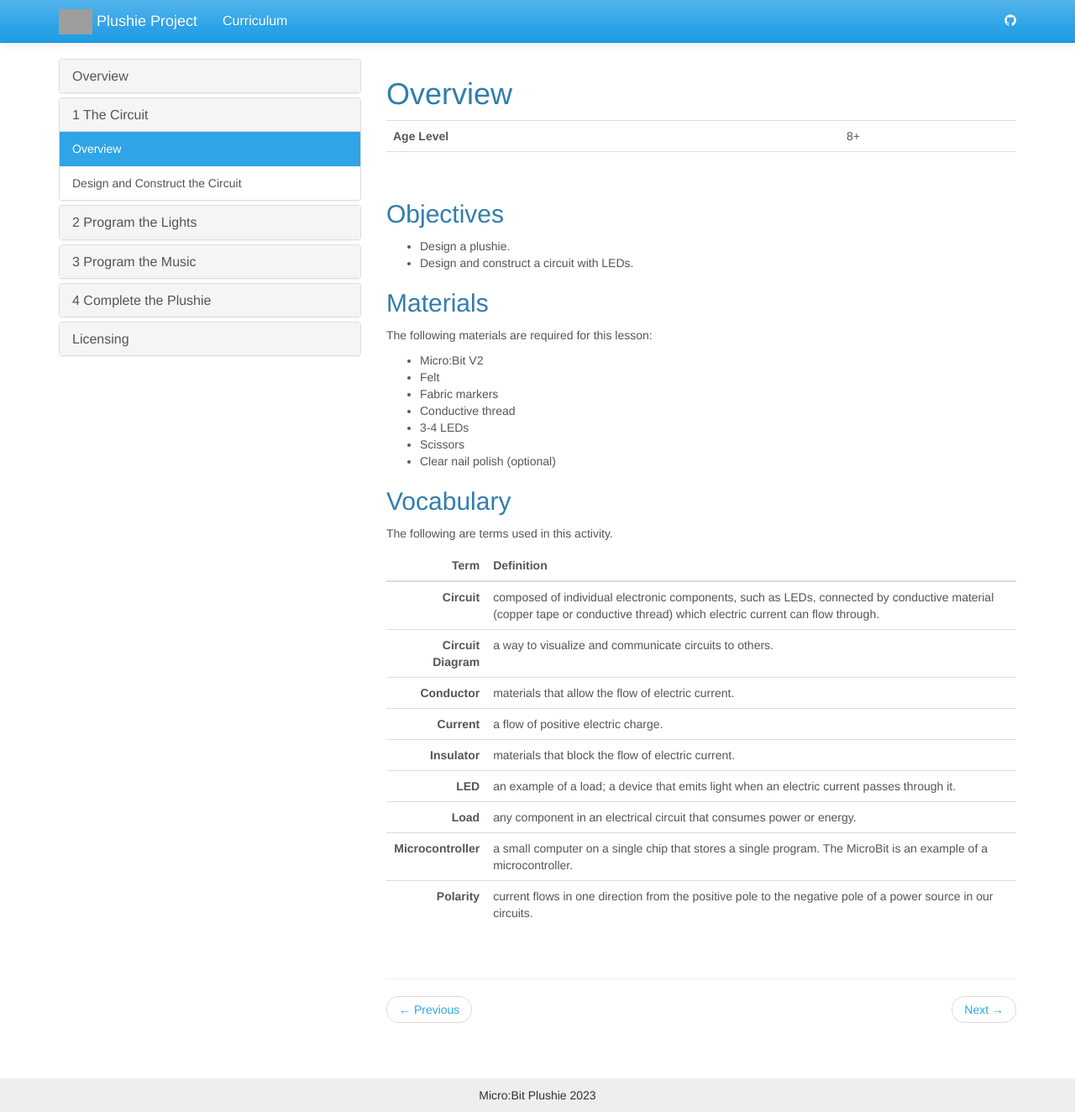
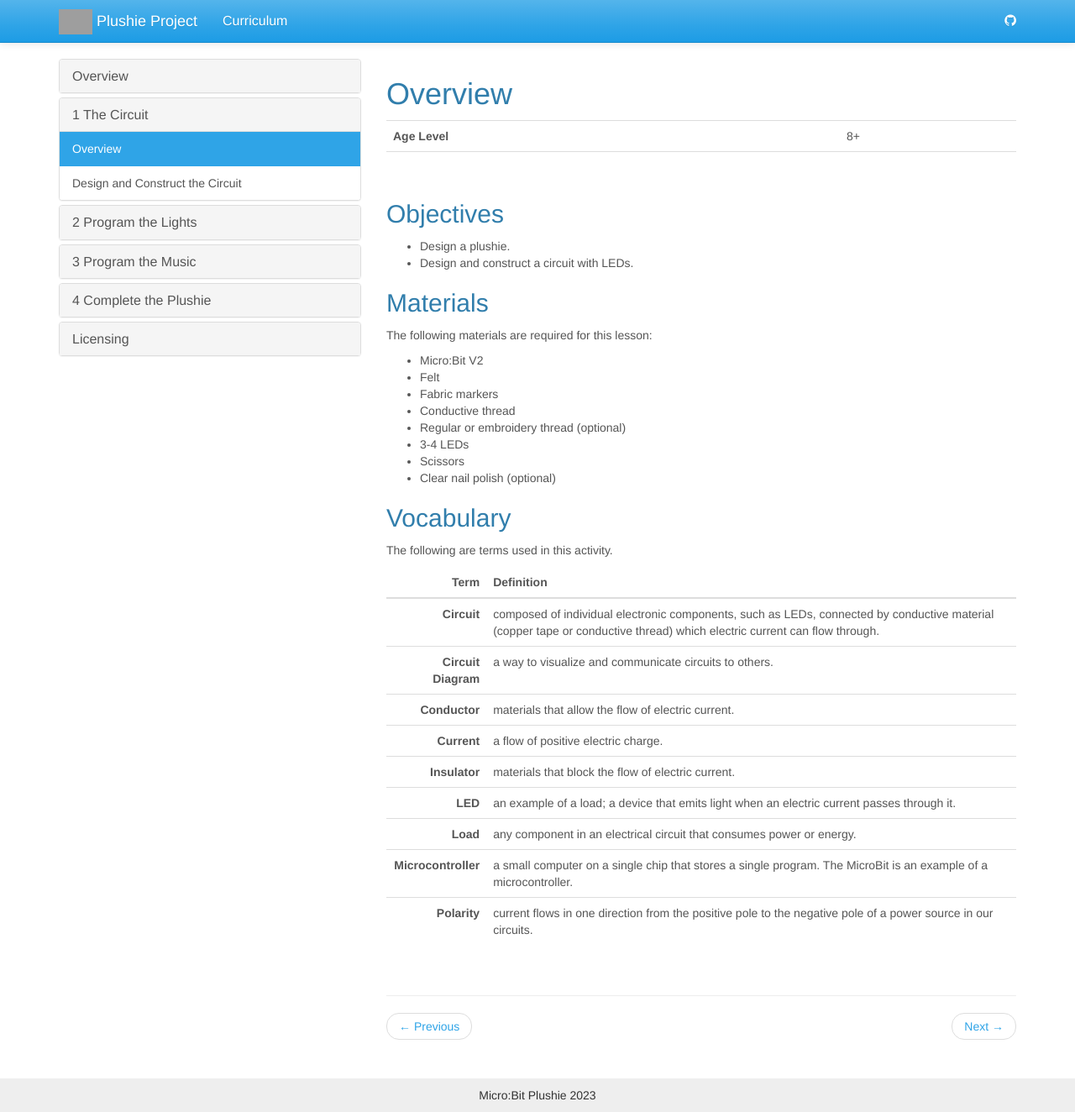
Before and after one commit to jake-chipps/plushie, a Jekyll site: the page built from _docs/lessons/1-0.md, in a window 1280 px wide and 1324 px high. Shown: the whole window at 84% size. Built offline with Jekyll 4.4.1, drawn with Linux system fonts in a browser that asks for light colours; grey boxes are pictures that could not be loaded.

Commit message:
Add thread

```diff
--- a/_docs/lessons/1-0.md
+++ b/_docs/lessons/1-0.md
@@ -17,6 +17,7 @@ The following materials are required for this lesson:
 - Felt
 - Fabric markers
 - Conductive thread
+- Regular or embroidery thread (optional)
 - 3-4 LEDs
 - Scissors
 - Clear nail polish (optional)
```
